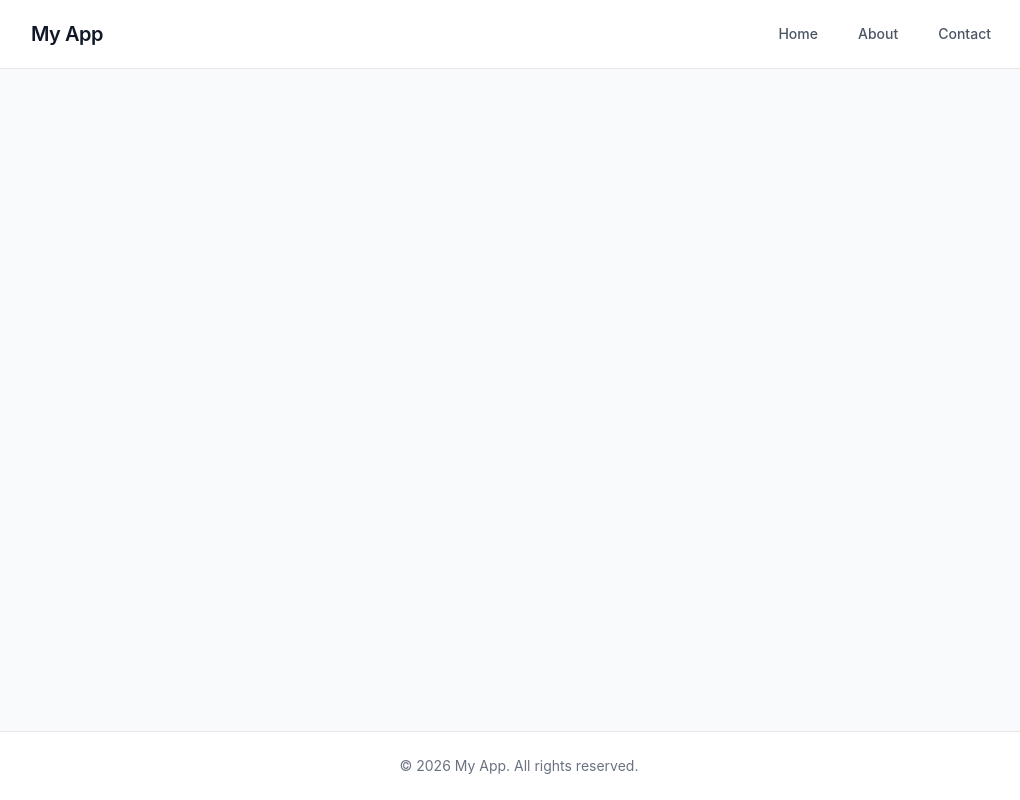
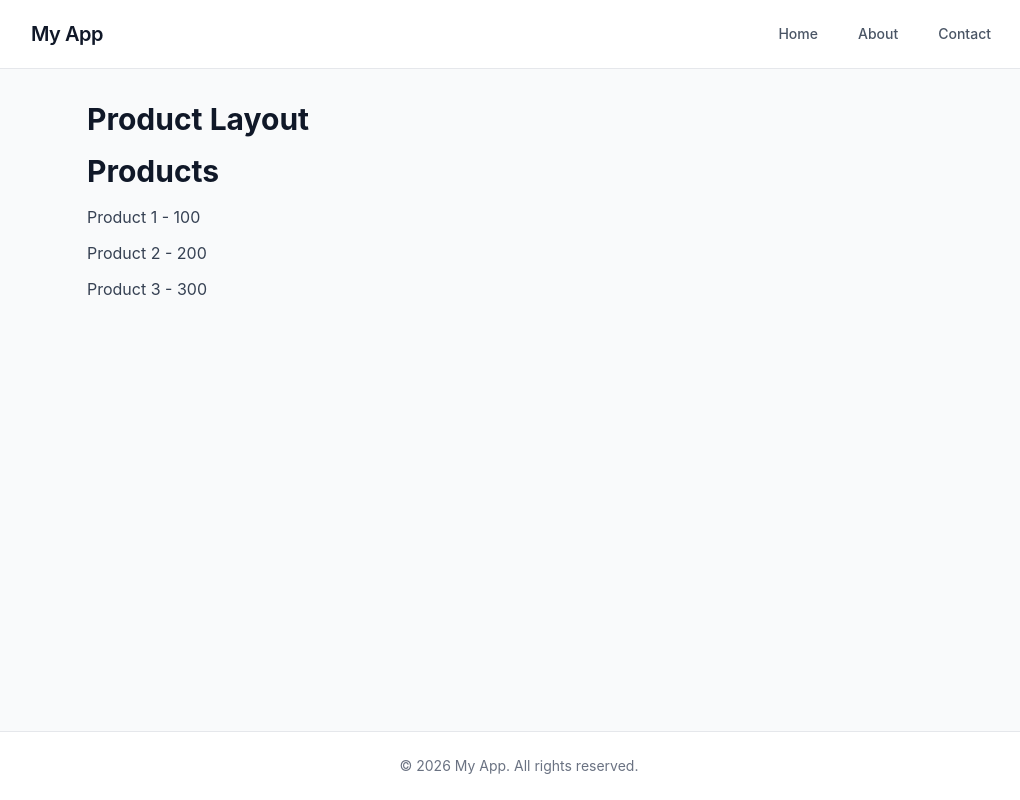
Before and after one commit to ahmed-moha/JUST-ReactJs-2026, a React (Vite) app: page /products in a window 1280 px wide. Shown: the whole page, without its empty margins (121-1141 px from the left). Built offline with nearby package versions, Linux system fonts and the light colour scheme.

Commit message:
LESSON 7

```diff
--- a/src/App.jsx
+++ b/src/App.jsx
@@ -1,5 +1,6 @@
 import Navbar from './components/Navbar';
 import Footer from './components/Footer';
+
 
 import AppRoutes from './routes/AppRoutes';
 
--- a/src/components/Navbar.jsx
+++ b/src/components/Navbar.jsx
@@ -1,8 +1,8 @@
-import { useLocation, useNavigate } from 'react-router-dom';
+import { NavLink, useNavigate, useLocation } from 'react-router-dom';
 
 function Navbar() {
-  const location = useLocation();
-  const navigate = useNavigate();
+const navigate=useNavigate();
+const location=useLocation();
 
   const linkClass = (path) =>
     `px-4 py-2 text-sm font-medium rounded-md transition-colors ${
@@ -15,15 +15,15 @@ function Navbar() {
     <nav className="bg-white border-b border-gray-200">
       <div className="max-w-5xl mx-auto px-6 py-4">
         <div className="flex items-center justify-between">
-          <span className="text-xl font-semibold text-gray-900 tracking-tight">
+          <NavLink to="/" className="text-xl font-semibold text-gray-900 tracking-tight">
             My App
-          </span>
+          </NavLink>
 
           <ul className="flex items-center gap-2">
             <li>
               <button
                 type="button"
-                onClick={() => navigate('/')}
+                onClick={()=>navigate('/')}
                 className={linkClass('/')}
               >
                 Home
@@ -32,16 +32,22 @@ function Navbar() {
             <li>
               <button
                 type="button"
-                onClick={() => navigate('/about')}
+                onClick={()=>navigate('/about')}
                 className={linkClass('/about')}
               >
                 About
               </button>
+              {/* <NavLink to="/about" className={linkClass('/about')}>
+                About
+              </NavLink> */}
             </li>
             <li>
+              {/* <NavLink to="/contact" className={linkClass('/contact')}>
+                Contact
+              </NavLink> */}
               <button
                 type="button"
-                onClick={() => navigate('/contact')}
+                onClick={()=>navigate('/contact')}
                 className={linkClass('/contact')}
               >
                 Contact
--- /dev/null
+++ b/src/pages/CreateProduct.jsx
@@ -0,0 +1,27 @@
+import React from 'react'
+
+function CreateProduct() {
+  return (
+    <div>
+      <h1 className="text-3xl font-bold text-gray-900 mb-4">Create Product</h1>
+      <p className="text-gray-600 leading-relaxed mb-4">
+        This is the create product page.
+      </p>
+      <form className="space-y-4">
+        <div>
+          <label htmlFor="name" className="block text-sm font-medium text-gray-700">Name</label>
+          <input type="text" id="name" className="mt-1 block w-full rounded-md border-gray-300 shadow-sm focus:border-indigo-500 focus:ring-indigo-500 sm:text-sm" />
+        </div>
+        <div>
+          <label htmlFor="price" className="block text-sm font-medium text-gray-700">Price</label>
+          <input type="number" id="price" className="mt-1 block w-full rounded-md border-gray-300 shadow-sm focus:border-indigo-500 focus:ring-indigo-500 sm:text-sm" />
+        </div>
+        <button type="submit" className="inline-flex items-center px-4 py-2 border border-transparent text-sm font-medium rounded-md shadow-sm text-white bg-indigo-600 hover:bg-indigo-700 focus:outline-none focus:ring-2 focus:ring-offset-2 focus:ring-indigo-500">
+          Create
+        </button>
+      </form>
+    </div>
+  )
+}
+
+export default CreateProduct
--- /dev/null
+++ b/src/pages/NotFound.jsx
@@ -0,0 +1,13 @@
+import React from 'react'
+import { Link } from 'react-router-dom';
+function NotFound() {
+  return (
+    <div className="text-center">
+        <h1 className="text-3xl font-bold text-gray-900 mb-4">404 - Page Not Found</h1>
+        <p className="text-gray-600 leading-relaxed mb-4">The page you are looking for does not exist.</p>
+        <Link to="/" className="text-blue-600 hover:underline">Go to Home</Link>
+    </div>
+  )
+}
+
+export default NotFound
--- /dev/null
+++ b/src/pages/ProductDetail.jsx
@@ -0,0 +1,24 @@
+import React from 'react'
+import { useParams } from 'react-router-dom';
+function ProductDetail() {
+    const {id}=useParams();
+    const products=[
+        {id:1,name:'Product 1',price:100},
+        {id:2,name:'Product 2',price:200},
+        {id:3,name:'Product 3',price:300},
+    ];
+    const product=products.find((product)=>product.id===Number(id));
+    if(!product){
+        return <div>Product not found</div>;
+    }
+  return (
+    <div>
+      <h1 className="text-3xl font-bold text-gray-900 mb-4">Product Detail</h1>
+      <p className="text-gray-600 leading-relaxed mb-4">
+        This is the detail page for the product {id}.
+      </p>
+    </div>
+  )
+}
+
+export default ProductDetail
--- /dev/null
+++ b/src/pages/ProductLayout.jsx
@@ -0,0 +1,12 @@
+import React from 'react'
+import { Outlet } from 'react-router-dom';
+function ProductLayout() {
+  return (
+    <div>
+      <h1 className="text-3xl font-bold text-gray-900 mb-4">Product Layout</h1>
+      <Outlet />
+    </div>
+  )
+}
+
+export default ProductLayout
--- /dev/null
+++ b/src/pages/Products.jsx
@@ -0,0 +1,21 @@
+import React from 'react'
+
+function Products() {
+  const products=[
+    {id:1,name:'Product 1',price:100},
+    {id:2,name:'Product 2',price:200},
+    {id:3,name:'Product 3',price:300},
+  ];
+  return (
+    <div>
+      <h1 className="text-3xl font-bold text-gray-900 mb-4">Products</h1>
+      <ul className="space-y-3 text-gray-700">
+        {products.map((product)=>(
+          <li key={product.id}>{product.name} - {product.price}</li>
+        ))}
+      </ul>
+    </div>
+  )
+}
+
+export default Products
--- a/src/routes/AppRoutes.jsx
+++ b/src/routes/AppRoutes.jsx
@@ -1,17 +1,43 @@
 import React from 'react'
-import { Route, Routes } from 'react-router-dom'
-import Home from '../pages/Home'
-import About from '../pages/About'
-import Contact from '../pages/Contact'
+import { Routes, Route, useRoutes } from 'react-router-dom';
+import Home from '../pages/Home';
+import About from '../pages/About';
+import Contact from '../pages/Contact';
+import Products from '../pages/Products';
+import NotFound from '../pages/NotFound';
+import ProductDetail from '../pages/ProductDetail';
+import CreateProduct from '../pages/CreateProduct';
+import ProductLayout from '../pages/ProductLayout';
 function AppRoutes() {
+  // const routes = useRoutes([
+  //   { path: '/', element: <Home /> },
+  //   { path: '/about', element: <About /> },
+  //   { path: '/contact', element: <Contact /> },
+  //   {
+  //     path: '/products', element: <ProductLayout />, children: [
+  //       { index: true, element: <Products /> },
+  //       { path: ':id', element: <ProductDetail /> },
+  //       { path: 'create', element: <CreateProduct /> },
+  //     ]
+  //   },
+
+  //   { path: '*', element: <NotFound /> },
+  // ]);
   return (
+  <Routes>
+      <Route path="/" element={<Home />} />
+      <Route path="/about" element={<About />} />
+      <Route path="/contact" element={<Contact />} />
+      <Route path="/products" element={<ProductLayout />} >
+        <Route index element={<Products />} />
+        <Route path=":id" element={<ProductDetail />} />
+        <Route path="create" element={<CreateProduct />} />
+      </Route>
+      <Route path="*" element={<NotFound />} />
 
-    <Routes>
-      <Route path="/" element={<Home/>} />
-      <Route path="/about" element={<About/>} />
-      <Route path="/contact" element={<Contact/>} />
-    </Routes>
-  )
+  </Routes>
+  );
+
 }
 
 export default AppRoutes
```
Also changed, not shown: src/main.jsx (+5 -3 lines).
